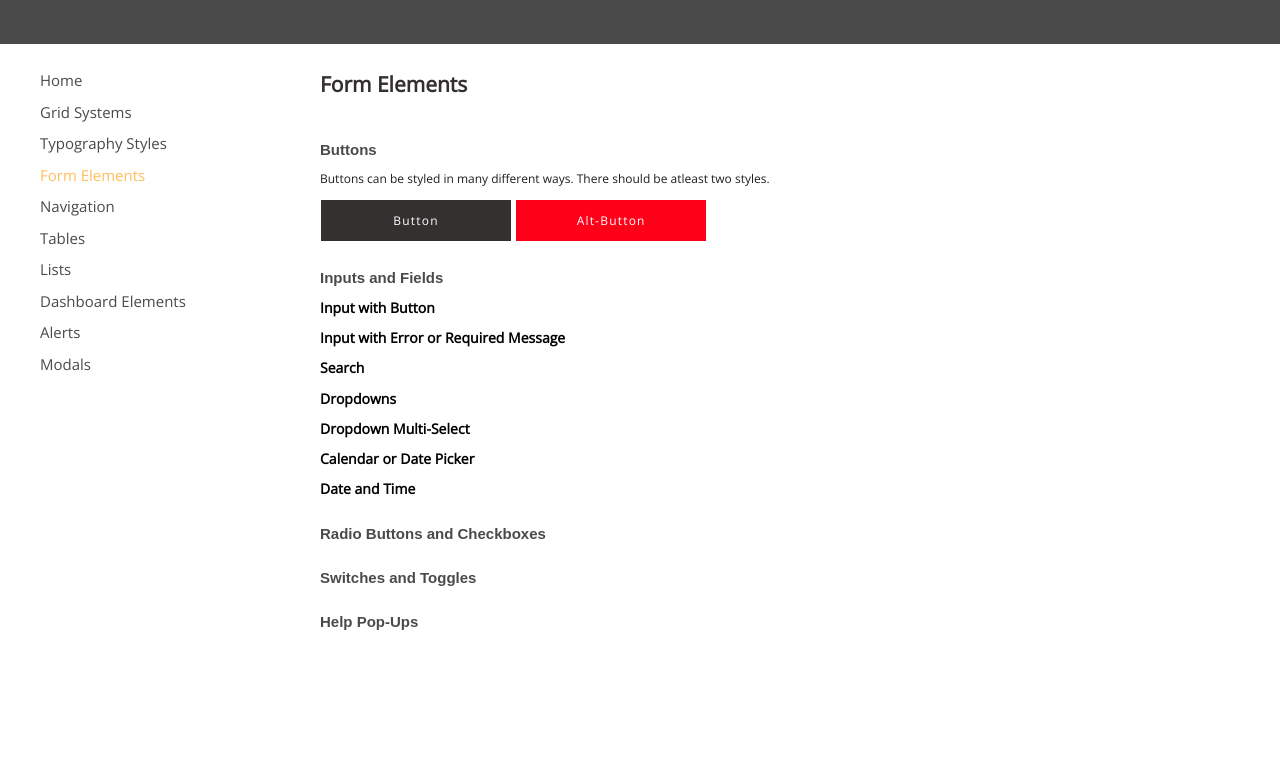
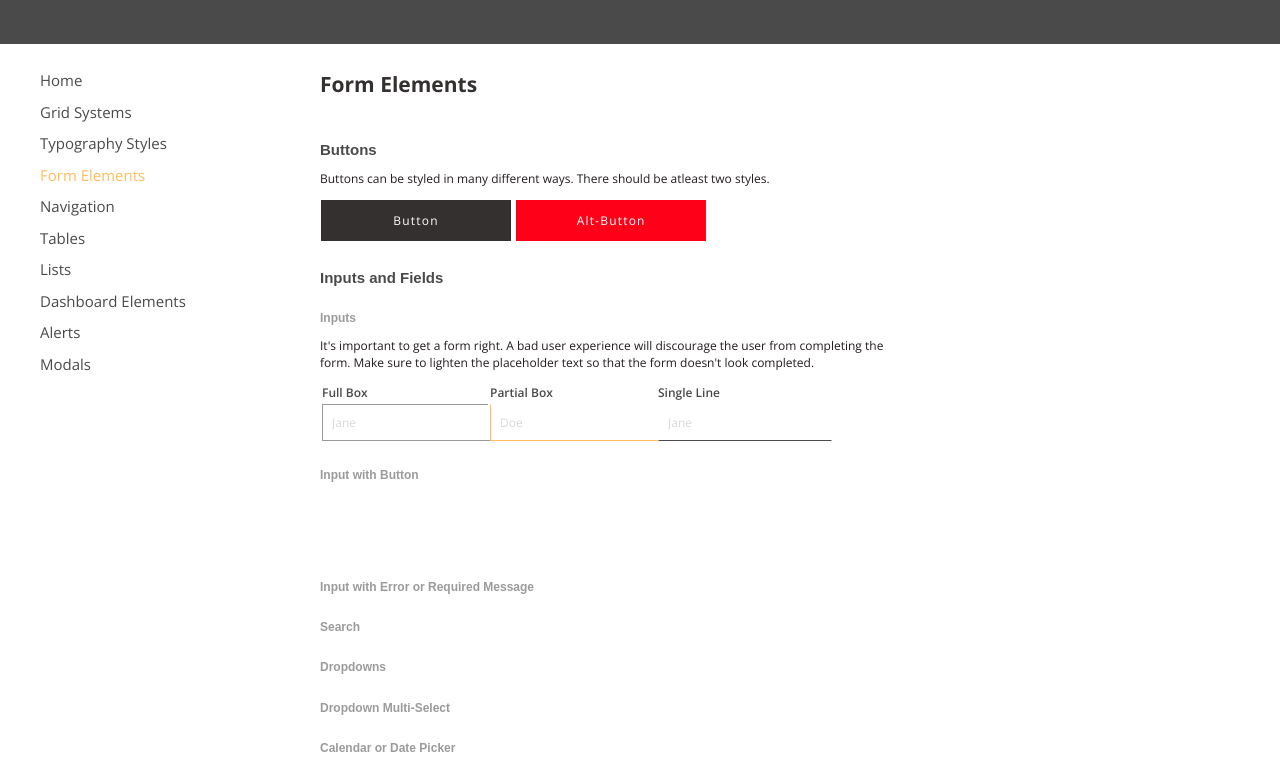
Before and after one commit to kbryden/Pattern-Library, a plain HTML site: page PUBLIC/formelements.html in a window 1280 px wide. Shown: the part 136-901 px from the top of the page. Before the commit the page ends 800 px from the top, so only its background shows below. Drawn offline with nearby package versions, Linux system fonts and the light colour scheme.

Commit message:
update to form elements
update to form elements

```diff
--- a/DEV/sass/_formelements.scss
+++ b/DEV/sass/_formelements.scss
@@ -49,3 +49,61 @@
     border: .1rem solid #343030;
     color: #343030;
 }
+
+/*form elements can easily be stylized by adding a class element to the containing div.*/
+
+.formelements {
+
+    /*This will keep your form from getting other elements mixed in.*/
+    form {
+        display: block;
+        width: 100%;
+        height: 5em;
+    }
+
+    /*this affects the label above the input */
+    label {
+        font-size: 1em;
+        font-family: 'Open Sans', sans-serif;
+        font-weight: 600;
+        color: #4A4A4A;
+    }
+
+
+    /*Here I will show you how to stylize the box surrounding your form element.*/
+    .partial_box {
+        border-top: .001rem solid #ffffff;
+        border-left: .001rem solid #FFBD5C;
+        border-right: .001rem solid #ffffff;
+        border-bottom: .001rem solid #FFBD5C;
+    }
+
+    .single_line {
+        border: .001rem solid #ffffff;
+        border-bottom: .001rem solid #4A4A4A;
+    }
+
+    /*this will change the color of your placeholder text. The default is too dark so try to make it obvious the form hasn't already been filled out with a lighter color.*/
+    input::placeholder {
+        color: #D8D8D8;
+    }
+
+    /*make sure you target the input to get the text to change*/
+    input, .simpleinput {
+        padding: .75em;
+        margin: .25em 0;
+        border: .001rem solid #9B9B9B;
+        font-size: 1em;
+        font-family: 'Open Sans', sans-serif;
+        font-weight: 100;
+        color: #4A4A4A;
+    }
+
+    /* I've put our form elements into the grid we used on Grid Systems. Since the grid has already been created, I just need to remove the background color here. Your CSS library won't need a background color on your grid so don't worry about this step.*/
+    .col-1-2-left, .col-1-2-right {
+        background-color: #ffffff;
+        width: 14em;
+    }
+
+
+}
--- a/DEV/sass/_main.scss
+++ b/DEV/sass/_main.scss
@@ -14,6 +14,13 @@ body {
         font-family: 'Open Sans Bold', sans-serif;
         font-size: 1.25em;
         color: #4A4A4A;
+        padding: 1em 0 0 0;
+    }
+
+    h3 {
+        font-family: 'Open Sans Bold', sans-serif;
+        font-size: 1em;
+        color: #9B9B9B;
         padding: 1em 0 0 0;
     }
 
--- a/PUBLIC/formelements.html
+++ b/PUBLIC/formelements.html
@@ -5,7 +5,7 @@
 		<meta name="viewport" content="width=device-width, initial-scale=1">
 		<title>CSS Pattern Library</title>
         <link rel="stylesheet" href="css/css.css">
-        <link href="https://fonts.googleapis.com/css?family=Open+Sans" rel="stylesheet">
+        <link href="https://fonts.googleapis.com/css?family=Lobster+Two|Merriweather|Open+Sans:300,300i,400,400i,600,600i,700,700i,800,800i|Roboto" rel="stylesheet">
 	</head>
 	<body>
 		<header>
@@ -34,8 +34,27 @@
             <p>Buttons can be styled in many different ways. There should be atleast two styles.</p>
             <a href="#!" title="Button"><button class="button" type="button">Button</button></a>
             <a href="#!" title="Alt-Button"><button class="alt-button" type="alt-button">Alt-Button</button></a>
+            <div class="formelements">
                 <h2>Inputs and Fields</h2>
+                    <h3>Inputs</h3>
+                    <p>It's important to get a form right. A bad user experience will discourage the user from completing the form. Make sure to lighten the placeholder text so that the form doesn't look completed.</p>
+                    <form>
+                        <div class="col-1-2-left">
+                            <label for="first_name">Full Box</label><br>
+                            <input placeholder="Jane" type="text" class="simpleinput">
+                        </div>
+                        <div class="col-1-2-right">
+                            <label for="first_name">Partial Box</label><br>
+                            <input placeholder="Doe" type="text" class="partial_box">
+                        </div>
+                        <div class="col-1-2-left">
+                            <label for="first_name">Single Line</label><br>
+                            <input placeholder="Jane" type="text" class="single_line">
+                        </div>
+                    </form>
                     <h3>Input with Button</h3>
+                    <form>
+                    </form>
                     <h3>Input with Error or Required Message</h3>
                     <h3>Search</h3>
                     <h3>Dropdowns</h3>
@@ -45,6 +64,7 @@
                 <h2>Radio Buttons and Checkboxes</h2>
                 <h2>Switches and Toggles</h2>
                 <h2>Help Pop-Ups</h2>
+            </div>
 		</main>
 		<footer>
 		</footer>
```
Also changed, not shown: PUBLIC/gridsystems.html (+1 -1 lines), PUBLIC/lists.html (+1 -1 lines), PUBLIC/modals.html (+1 -1 lines), PUBLIC/navigation.html (+1 -1 lines), PUBLIC/tables.html (+1 -1 lines), PUBLIC/css/css.css, 1 other file. Lines whose indentation alone changed are shown as unchanged.
